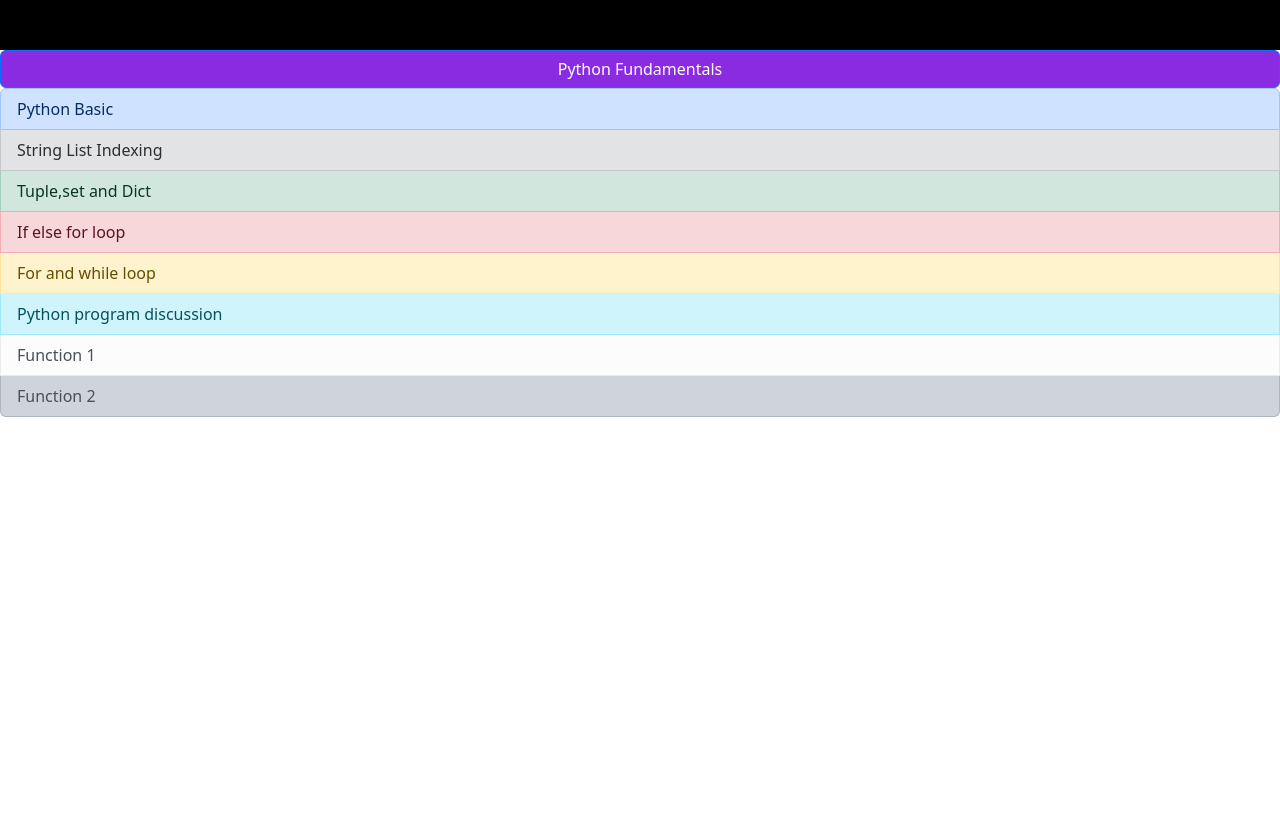
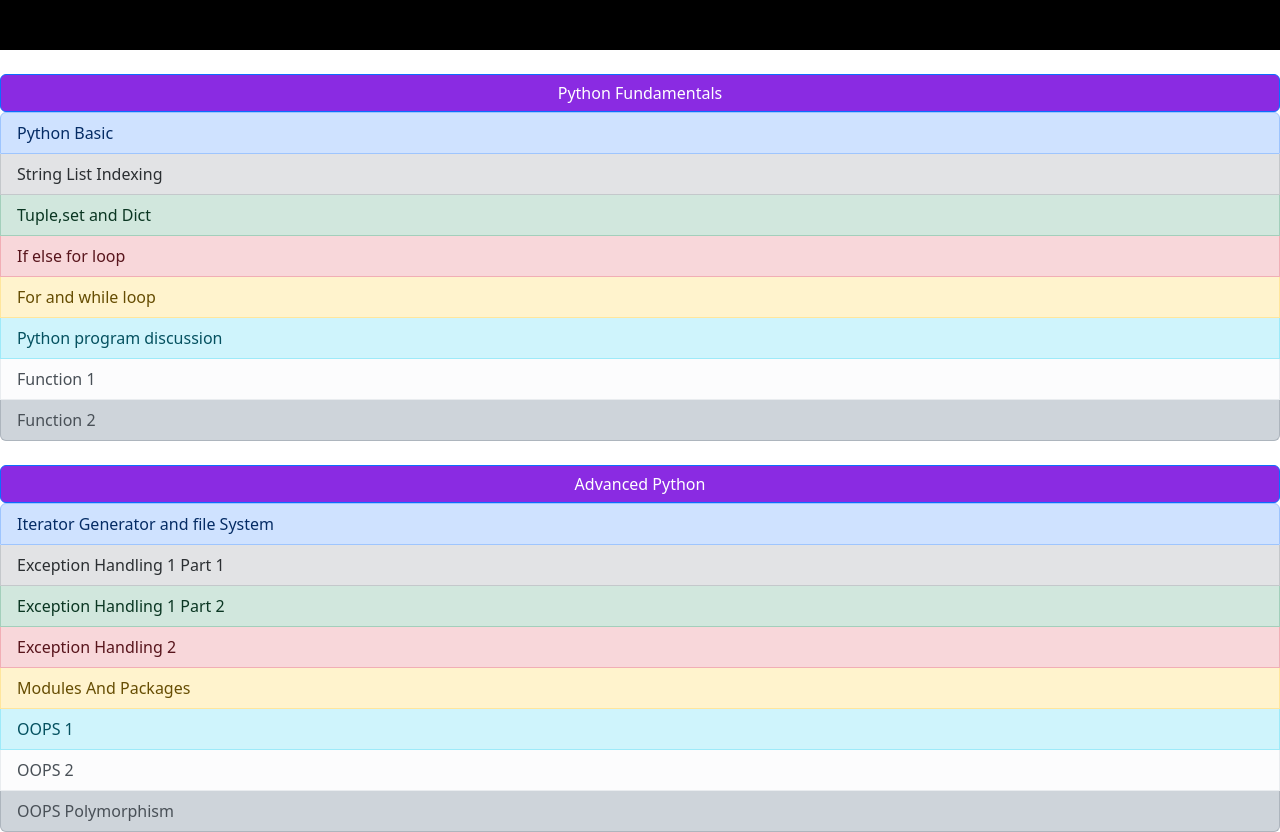
Before and after one commit to rohanchoudhary5210/rohancoursez, a plain HTML site: page data.html in a window 1280 px wide. Shown: the part 110-942 px from the top of the page. Before the commit the page ends 800 px from the top, so only its background shows below. Drawn offline with nearby package versions, Linux system fonts and the light colour scheme; a small style sheet from the web is missing.

Commit message:
Update data.html

```diff
--- a/data.html
+++ b/data.html
@@ -37,6 +37,7 @@
         </div>
       </header>
 
+      <br>
       <div class="d-grid gap-2">
         <button style="background-color: blueviolet; color: white;" class="btn btn-primary" type="button">Python Fundamentals</button>
       </div>
@@ -50,5 +51,34 @@
         <a href="https://youtu.be/WPuTpgRYSj4" target="_blank" class="list-group-item list-group-item-action list-group-item-light">Function 1</a>
         <a href="https://youtu.be/hVQTctUk538" target="_blank" class="list-group-item list-group-item-action list-group-item-dark"> Function 2</a>
       </div>
+      <br>
+      <div class="d-grid gap-2">
+        <button style="background-color: blueviolet; color: white;" class="btn btn-primary" type="button">Advanced Python</button>
+      </div>
+      <div class="list-group">
+        <a href="https://youtu.be/kClRmja_xhc
+        " target="_blank" class="list-group-item list-group-item-action list-group-item-primary">Iterator Generator and file System</a>
+        <a href="https://youtu.be/K9U1ZnOo6uk
+        " target="_blank" class="list-group-item list-group-item-action list-group-item-secondary">Exception Handling 1 Part 1
+      </a>
+        <a href="https://youtu.be/KkMZtUZZtGY
+        " target="_blank" class="list-group-item list-group-item-action list-group-item-success">Exception Handling 1 Part 2
+      </a>
+        <a href="https://youtu.be/j6KJ8naxEUg
+        " target="_blank" class="list-group-item list-group-item-action list-group-item-danger">Exception Handling 2
+        </a>
+        <a href="https://youtu.be/CNv0PUji8AA
+        " target="_blank" class="list-group-item list-group-item-action list-group-item-warning">Modules And Packages
+        </a>
+        <a href="https://youtu.be/SqsdVSBRyZ4
+        " target="_blank" class="list-group-item list-group-item-action list-group-item-info">OOPS 1
+        </a>
+        <a href="https://youtu.be/gZyIH2eC03M
+        " target="_blank" class="list-group-item list-group-item-action list-group-item-light">OOPS 2
+        </a>
+        <a href="https://youtu.be/lIXPAnwvXfE
+        " target="_blank" class="list-group-item list-group-item-action list-group-item-dark"> OOPS Polymorphism
+        </a>
+      </div>
 </body>
 </html>
```
